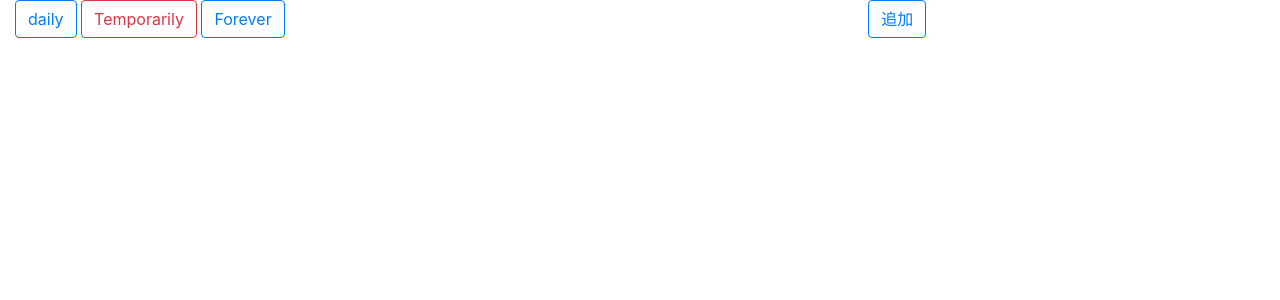
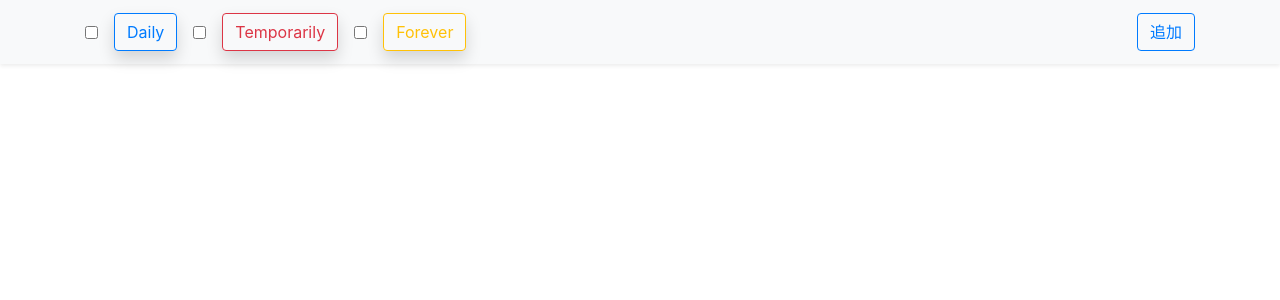
Before and after one commit to akithub/BD_EventViewer, a Django app: page /eventview/ in a window 1280 px wide. Shown: the top 300 px of the page. Run offline with Django 3.2, Linux system fonts and the light colour scheme; data that the repository does not hold is empty; some libraries are stand-ins or nearby versions.

Commit message:
chg: 一覧画面の見た目変更

```diff
--- a/event_view/EventViewApp/templates/EventViewApp/event_view.html
+++ b/event_view/EventViewApp/templates/EventViewApp/event_view.html
@@ -1,26 +1,26 @@
-{% extends 'EventViewApp/_layout.html' %} {% block content %}
+{% extends 'EventViewApp/_layout.html' %} {% block content %} {% load static %}
+<div class="navbar bg-light shadow-sm">
+  <div class="container d-flex justify-content-between">
+    <div class="navbar-brand d-flex align-items-center">
+      <input class="tab_btn_input" name="period_type" type="checkbox" id="btn_daily">
+      <label class="shadow mr-3 ml-3 mb-0 btn btn-outline-primary" for="btn_daily">Daily</label>
+      <input class="tab_btn_input" name="period_type" type="checkbox" id="btn_temporarily">
+      <label class="shadow mr-3 ml-3 mb-0 btn btn-outline-danger" for="btn_temporarily">Temporarily</label>
+      <input class="tab_btn_input" name="period_type" type="checkbox" id="btn_forever">
+      <label class="shadow mr-3 ml-3 mb-0 btn btn-outline-warning" for="btn_forever">Forever</label>
+    </div>
+    <button class="btn btn-outline-primary" onclick="location.href='/eventview/add'">
+      追加
+    </button>
+  </div>
+</div>
 <div class="container-fluid">
   <div class="row">
-    <div class="col-4">
-      <button class="btn btn-outline-primary">daily</button>
-      <button class="btn btn-outline-danger">Temporarily</button>
-      <button class="btn btn-outline-primary">Forever</button>
-    </div>
-    <div class="col-4"></div>
-    <div class="col-4">
-      <button
-        class="btn btn-outline-primary"
-        onclick="location.href='/eventview/add'"
-      >
-        追加
-      </button>
+    <div class="masonry">
+      {% for event in events %}
+      <div class="masonry-item">{% include 'EventViewApp/parts/poster.html' %}</div>
+      {% endfor %}
     </div>
   </div>
 </div>
-<div class="masonry">
-  {% for event in events %}
-  <div class="masonry-item">{% include 'EventViewApp/parts/poster.html' %}</div>
-  {% endfor %}
-</div>
-
 {% endblock %}
--- a/event_view/static/css/main.css
+++ b/event_view/static/css/main.css
@@ -15,6 +15,9 @@ body {
 }
 .Forever {
   background-color: #d0e226;
+}
+.tab_btn_input {
+  display: none;
 }
 .event-date {
   font-size: larger;
```
